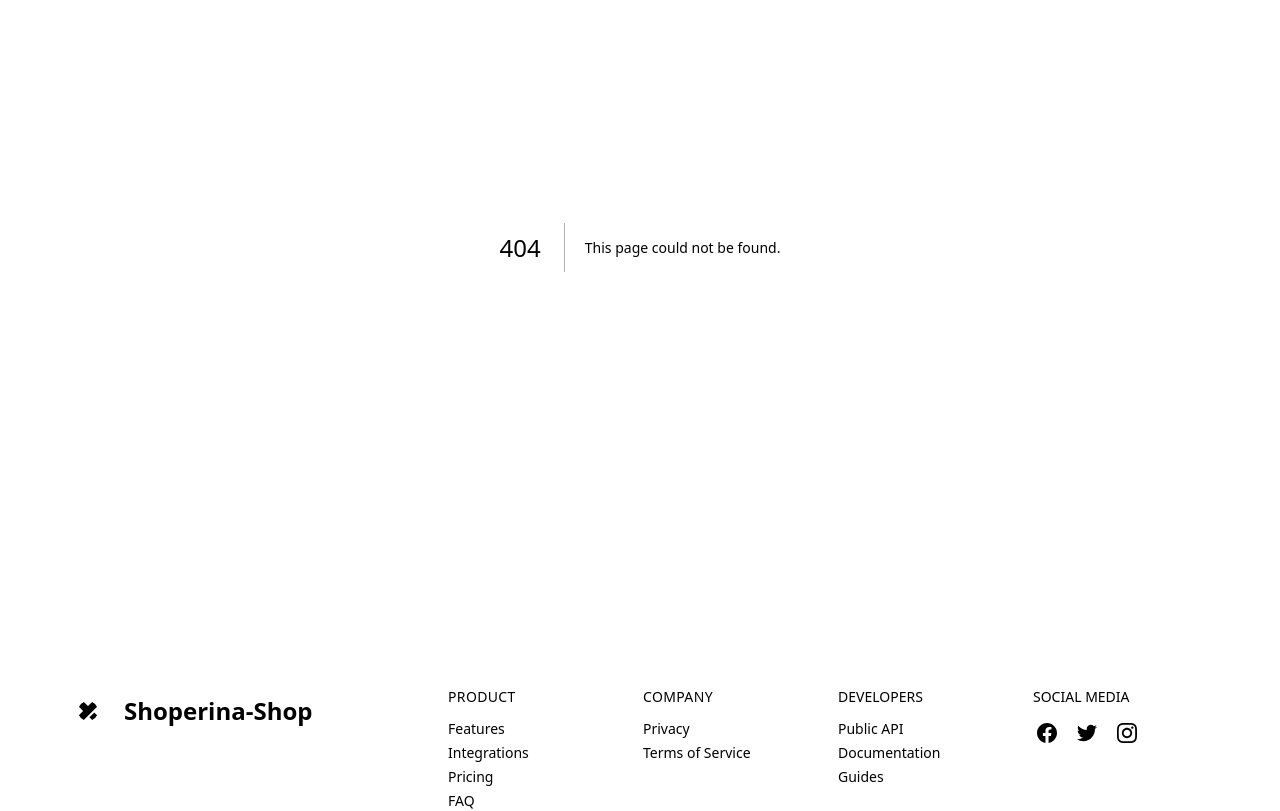
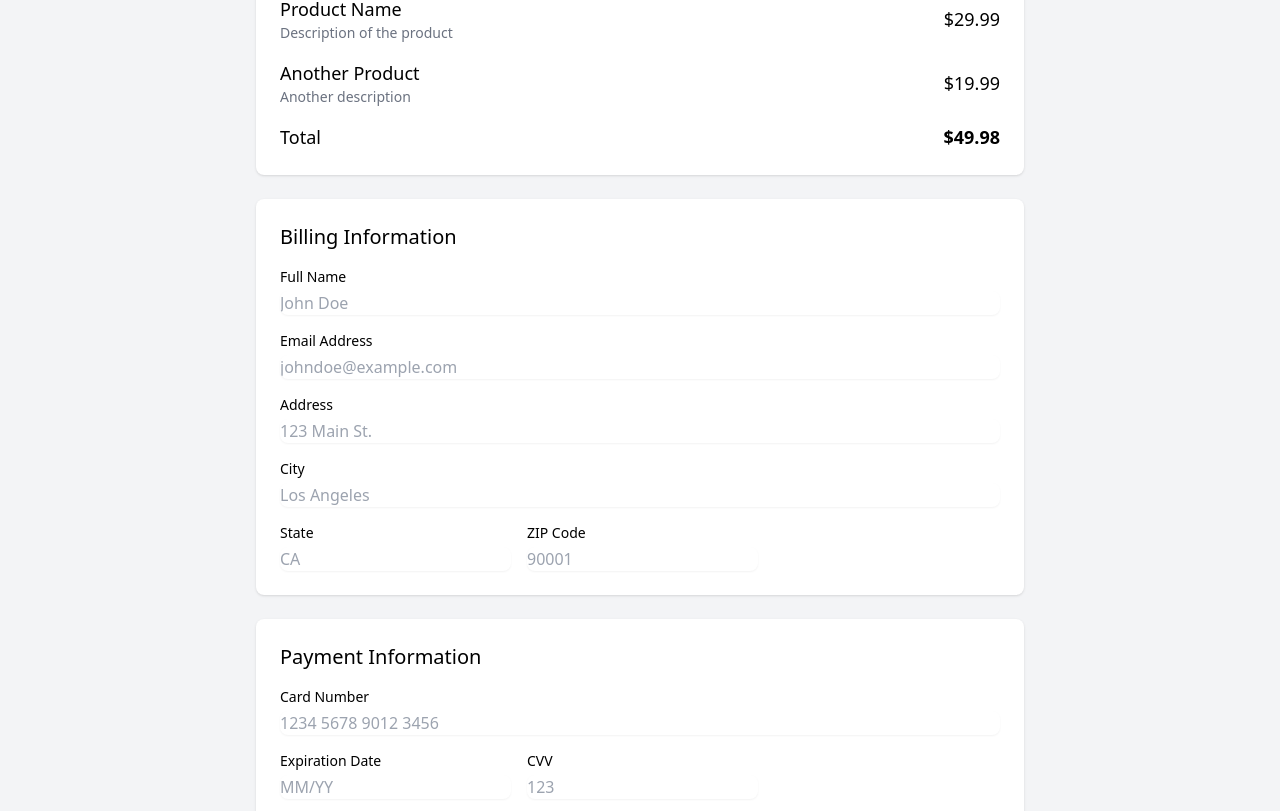
Before and after one commit to saadafahmed45/shoperina-ecommerce, a Next.js app: page /cart/checkout in a window 1280 px wide. Before the commit this address had no page. Shown: the part 217-1028 px from the top of the page. Built offline with nearby package versions, Linux system fonts and the light colour scheme.

Commit message:
added the cart page and checkout page

```diff
--- /dev/null
+++ b/app/cart/checkout/page.jsx
@@ -0,0 +1,150 @@
+import React from "react";
+
+function CheckoutPage() {
+  return (
+    <div className="min-h-screen bg-gray-100 p-6">
+      <div className="max-w-3xl mx-auto">
+        <h2 className="text-2xl font-semibold mb-6">Checkout</h2>
+
+        {/* Cart Items */}
+        <div className="bg-white rounded-lg shadow p-6 mb-6">
+          <h3 className="text-xl font-medium mb-4">Your Cart</h3>
+          <div className="space-y-4">
+            <div className="flex items-center justify-between">
+              <div>
+                <h4 className="text-lg font-medium">Product Name</h4>
+                <p className="text-sm text-gray-500">
+                  Description of the product
+                </p>
+              </div>
+              <div className="text-lg font-medium">$29.99</div>
+            </div>
+            <div className="flex items-center justify-between">
+              <div>
+                <h4 className="text-lg font-medium">Another Product</h4>
+                <p className="text-sm text-gray-500">Another description</p>
+              </div>
+              <div className="text-lg font-medium">$19.99</div>
+            </div>
+            <div className="flex items-center justify-between">
+              <div>
+                <h4 className="text-lg font-medium">Total</h4>
+              </div>
+              <div className="text-lg font-bold">$49.98</div>
+            </div>
+          </div>
+        </div>
+
+        {/* Billing Information */}
+        <div className="bg-white rounded-lg shadow p-6 mb-6">
+          <h3 className="text-xl font-medium mb-4">Billing Information</h3>
+          <form className="space-y-4">
+            <div>
+              <label className="block text-sm font-medium mb-1">
+                Full Name
+              </label>
+              <input
+                type="text"
+                className="w-full border-gray-300 rounded-lg shadow-sm"
+                placeholder="John Doe"
+              />
+            </div>
+            <div>
+              <label className="block text-sm font-medium mb-1">
+                Email Address
+              </label>
+              <input
+                type="email"
+                className="w-full border-gray-300 rounded-lg shadow-sm"
+                placeholder="johndoe@example.com"
+              />
+            </div>
+            <div>
+              <label className="block text-sm font-medium mb-1">Address</label>
+              <input
+                type="text"
+                className="w-full border-gray-300 rounded-lg shadow-sm"
+                placeholder="123 Main St."
+              />
+            </div>
+            <div>
+              <label className="block text-sm font-medium mb-1">City</label>
+              <input
+                type="text"
+                className="w-full border-gray-300 rounded-lg shadow-sm"
+                placeholder="Los Angeles"
+              />
+            </div>
+            <div className="flex space-x-4">
+              <div>
+                <label className="block text-sm font-medium mb-1">State</label>
+                <input
+                  type="text"
+                  className="w-full border-gray-300 rounded-lg shadow-sm"
+                  placeholder="CA"
+                />
+              </div>
+              <div>
+                <label className="block text-sm font-medium mb-1">
+                  ZIP Code
+                </label>
+                <input
+                  type="text"
+                  className="w-full border-gray-300 rounded-lg shadow-sm"
+                  placeholder="90001"
+                />
+              </div>
+            </div>
+          </form>
+        </div>
+
+        {/* Payment Information */}
+        <div className="bg-white rounded-lg shadow p-6">
+          <h3 className="text-xl font-medium mb-4">Payment Information</h3>
+          <form className="space-y-4">
+            <div>
+              <label className="block text-sm font-medium mb-1">
+                Card Number
+              </label>
+              <input
+                type="text"
+                className="w-full border-gray-300 rounded-lg shadow-sm"
+                placeholder="1234 5678 9012 3456"
+              />
+            </div>
+            <div className="flex space-x-4">
+              <div>
+                <label className="block text-sm font-medium mb-1">
+                  Expiration Date
+                </label>
+                <input
+                  type="text"
+                  className="w-full border-gray-300 rounded-lg shadow-sm"
+                  placeholder="MM/YY"
+                />
+              </div>
+              <div>
+                <label className="block text-sm font-medium mb-1">CVV</label>
+                <input
+                  type="text"
+                  className="w-full border-gray-300 rounded-lg shadow-sm"
+                  placeholder="123"
+                />
+              </div>
+            </div>
+            <div>
+              <button
+                type="submit"
+                className="w-full bg-blue-600 text-white py-3 rounded-lg font-medium"
+              >
+                Complete Purchase
+              </button>
+            </div>
+          </form>
+        </div>
+      </div>
+    </div>
+  );
+}
+
+export default CheckoutPage;
--- a/app/cart/page.jsx
+++ b/app/cart/page.jsx
@@ -7,8 +7,11 @@ import { MyContext } from "../Context/Context";
 const CartPage = () => {
   const { cartItems } = useContext(MyContext);
   const router = useRouter();
+  const navigateToBackHome = () => {
+    router.push("/");
+  };
   const navigateToCheckout = () => {
-    router.push("/");
+    router.push("/cart/checkout");
   };
   const subtotal = cartItems.reduce((total, item) => total + item.price * 1, 0);
 
@@ -91,7 +94,7 @@ const CartPage = () => {
         </div>
         <div className="flex justify-end space-x-4">
           <button
-            onClick={navigateToCheckout}
+            onClick={navigateToBackHome}
             type="button"
             className="px-6 py-2 border rounded-md border-violet-600"
           >
@@ -99,6 +102,7 @@ const CartPage = () => {
             <span className="sr-only sm:not-sr-only">to shop</span>
           </button>
           <button
+            onClick={navigateToCheckout}
             type="button"
             className="px-6 py-2 border rounded-md bg-violet-600 text-gray-50 border-violet-600"
           >
--- a/app/components/HeroSlider.jsx
+++ b/app/components/HeroSlider.jsx
@@ -29,27 +29,7 @@ const HeroSlider = () => {
                   className="lg:h-screen h-1/2 w-full select-none object-cover"
                   src="https://images.pexels.com/photos/135620/pexels-photo-135620.jpeg"
                 />
-                <div className="absolute left-1/2 top-1/2 z-40 w-full -translate-x-1/2 -translate-y-1/2 transform">
-                  <div class="items-center justify-center row lg:flex">
-                    <div class="w-1/2 lg:w-1/2">
-                      <div class="lg:max-w-lg ">
-                        <h1 class="text-xl font-semibold text-gray-800 dark:text-white lg:text-4xl">
-                          Best place to choose <br /> your{" "}
-                          <span class="text-blue-500 ">clothes</span>
-                        </h1>
-
-                        <p class="mt-3 text-sm text-gray-600 dark:text-gray-400">
-                          Lorem ipsum dolor sit amet, consectetur adipisicing
-                          elit.
-                        </p>
-
-                        <button class="w-1/2 px-5 py-2 mt-6 text-sm tracking-wider text-white uppercase transition-colors duration-300 transform bg-blue-600 rounded-lg lg:w-auto hover:bg-blue-500 focus:outline-none focus:bg-blue-500">
-                          Shop Now
-                        </button>
-                      </div>
-                    </div>
-                  </div>
-                </div>
+                <div className="absolute left-1/2 top-1/2 z-40 w-full -translate-x-1/2 -translate-y-1/2 transform"></div>
               </div>
             </SwiperSlide>
             <SwiperSlide>
--- a/app/components/ProductsCard.jsx
+++ b/app/components/ProductsCard.jsx
@@ -11,10 +11,99 @@ const ProductsCard = ({ product }) => {
   const { cartItems, handleAddedCart } = useContext(MyContext);
 
   return (
-    <div className="group relative block overflow-hidden shadow-lg">
-      <button className="absolute end-4 top-4 z-10 rounded-full bg-white p-1.5 text-gray-900 transition hover:text-gray-900/75">
-        <span className="sr-only">Wishlist</span>
+    // <div className="group relative block overflow-hidden shadow-lg">
+    //   <button className="absolute end-4 top-4 z-10 rounded-full bg-white p-1.5 text-gray-900 transition hover:text-gray-900/75">
+    //     <span className="sr-only">Wishlist</span>
 
+    //     <svg
+    //       xmlns="http://www.w3.org/2000/svg"
+    //       fill="none"
+    //       viewBox="0 0 24 24"
+    //       strokeWidth="1.5"
+    //       stroke="currentColor"
+    //       className="h-4 w-4"
+    //     >
+    //       <path
+    //         strokeLinecap="round"
+    //         strokeLinejoin="round"
+    //         d="M21 8.25c0-2.485-2.099-4.5-4.688-4.5-1.935 0-3.597 1.126-4.312 2.733-.715-1.607-2.377-2.733-4.313-2.733C5.1 3.75 3 5.765 3 8.25c0 7.22 9 12 9 12s9-4.78 9-12z"
+    //       />
+    //     </svg>
+    //   </button>
+    //   <Link href={`/products/${id}`}>
+    //     <Image
+    //       width={200}
+    //       height={200}
+    //       src={images[0]}
+    //       alt=""
+    //       // loading="lazy"
+    //       className="h-64 w-full object-contain transition duration-500 group-hover:scale-105 sm:h-72 cursor-pointer"
+    //     />
+    //   </Link>
+
+    //   <div className="relative border border-gray-100 bg-white p-4">
+    //     {/* <span className="whitespace-nowrap bg-yellow-400 px-3 py-1.5 text-xs font-medium">
+    //       {" "}
+    //       New{" "}
+    //     </span> */}
+
+    //     <h3 className="mt-4 text-sm md:text-lg font-medium text-gray-900">
+    //       {title.slice(0, 30)}..
+    //     </h3>
+
+    //     <p className="mt-1.5 text-sm text-gray-700">${price}</p>
+    //     <div className="mt-1.5 text-md text-gray-700">
+    //       <ReactStars
+    //         // count={5}
+    //         value={rating}
+    //         size={20}
+    //         edit={false}
+    //         activeColor="#ffd700"
+    //       />
+    //     </div>
+
+    //     <div className="mt-2">
+    //       <button
+    //         onClick={() => handleAddedCart(product)}
+    //         className="block w-full rounded bg-yellow-400 p-2 md:p-4 text-sm font-medium transition hover:scale-105"
+    //       >
+    //         Add to Cart
+    //       </button>
+    //     </div>
+    //   </div>
+    // </div>
+
+    <article className="rounded-xl bg-white p-3 shadow-lg hover:shadow-xl hover:transform hover:scale-105 duration-300 ">
+      <a href="#">
+        <Link
+          href={`/products/${id}`}
+          className="relative flex items-end overflow-hidden rounded-xl"
+        >
+          <img
+            src={images[0]}
+            alt="Hotel Photo"
+            className=" object-contain w-full h-52  cursor-pointer"
+          />
+        </Link>
+
+        <div className="mt-1 p-2">
+          <h2 className="text-slate-700"> {title.slice(0, 25)}..</h2>
+          <p className="mt-1 text-sm text-slate-400">
+            <div className="mt-1.5 text-md text-gray-700">
+              <ReactStars
+                // count={5}
+                value={rating}
+                size={20}
+                edit={false}
+                activeColor="#ffd700"
+              />
+            </div>
+          </p>
+
+          <div className="mt-3 flex items-end justify-between flex-col md:flex-row">
+            <p className="text-lg font-bold text-blue-500">${price}</p>
+
+            <div className="flex items-center space-x-1.5 rounded-lg bg-yellow-400 px-4 py-1.5  duration-100 hover:bg-yellow-600 font-semibold">
               <svg
                 xmlns="http://www.w3.org/2000/svg"
                 fill="none"
@@ -26,52 +115,21 @@ const ProductsCard = ({ product }) => {
                 <path
                   strokeLinecap="round"
                   strokeLinejoin="round"
-            d="M21 8.25c0-2.485-2.099-4.5-4.688-4.5-1.935 0-3.597 1.126-4.312 2.733-.715-1.607-2.377-2.733-4.313-2.733C5.1 3.75 3 5.765 3 8.25c0 7.22 9 12 9 12s9-4.78 9-12z"
+                  d="M2.25 3h1.386c.51 0 .955.343 1.087.835l.383 1.437M7.5 14.25a3 3 0 00-3 3h15.75m-12.75-3h11.218c1.121-2.3 2.1-4.684 2.924-7.138a60.114 60.114 0 00-16.536-1.84M7.5 14.25L5.106 5.272M6 20.25a.75.75 0 11-1.5 0 .75.75 0 011.5 0zm12.75 0a.75.75 0 11-1.5 0 .75.75 0 011.5 0z"
                 />
               </svg>
-      </button>
-      <Link href={`/products/${id}`}>
-        <Image
-          width={200}
-          height={200}
-          src={images[0]}
-          alt=""
-          // loading="lazy"
-          className="h-64 w-full object-contain transition duration-500 group-hover:scale-105 sm:h-72 cursor-pointer"
-        />
-      </Link>
 
-      <div className="relative border border-gray-100 bg-white p-4">
-        {/* <span className="whitespace-nowrap bg-yellow-400 px-3 py-1.5 text-xs font-medium">
-          {" "}
-          New{" "}
-        </span> */}
-
-        <h3 className="mt-4 text-sm md:text-lg font-medium text-gray-900">
-          {title.slice(0, 30)}..
-        </h3>
-
-        <p className="mt-1.5 text-sm text-gray-700">${price}</p>
-        <div className="mt-1.5 text-md text-gray-700">
-          <ReactStars
-            // count={5}
-            value={rating}
-            size={20}
-            edit={false}
-            activeColor="#ffd700"
-          />
-        </div>
-
-        <div className="mt-2">
               <button
                 onClick={() => handleAddedCart(product)}
-            className="block w-full rounded bg-yellow-400 p-2 md:p-4 text-sm font-medium transition hover:scale-105"
+                className="text-sm"
               >
-            Add to Cart
+                Add to cart
               </button>
             </div>
           </div>
         </div>
+      </a>
+    </article>
   );
 };
 
--- a/app/components/SkeletonCard.jsx
+++ b/app/components/SkeletonCard.jsx
@@ -1,7 +1,7 @@
 import React from "react";
 
 const SkeletonCard = () => {
-  const item = [{ id: 1 }, { id: 2 }, { id: 3 }, { id: 4 }, { id: 5 }];
+  const item = [{ id: 1 }, { id: 2 }, { id: 3 }, { id: 4 }];
 
   return (
     <div className=" mx-8 lg:mx-4 my-16  space-x-4 ">
--- a/app/products/page.jsx
+++ b/app/products/page.jsx
@@ -1,64 +1,64 @@
 "use client";
 import React, { useEffect, useState } from "react";
-// import productsApi from "../api/productsApi";
 import ProductsCard from "../components/ProductsCard";
-// import { productsApi } from "../api/productsApi";
 import axios from "axios";
-const Products = async () => {
-  // const product = await productsApi();
-  // console.log(products);
-  // const products = product.products;
-  // // data filtering start
-  // const [quary, setQuary] = useState("");
 
-  // console.log(product.filter((pr) => pr.title.toLowerCase().includes(quary)));
-  // // console.log(quary);
-
-  const [products, setProduct] = useState([]);
+const Products = () => {
+  const [products, setProducts] = useState([]);
   const [visible, setVisible] = useState(8);
-
-  const visibleProducts = products.slice(0, visible);
-
-  const loadMore = () => {
-    setVisible(visible + visible);
-  };
+  const [searchQuery, setSearchQuery] = useState("");
 
   useEffect(() => {
     axios
       .get(`https://dummyjson.com/products/search?q=phone`)
-      .then(function (response) {
-        // handle success
-        setProduct(response.data.products);
-        // console.log(response.data.products);
+      .then((response) => {
+        setProducts(response.data.products);
       })
-      .catch(function (error) {
-        // handle error
+      .catch((error) => {
         console.log(error);
-      })
-      .finally(function () {
-        // always executed
       });
   }, []);
 
+  // Filter products based on search query
+  const filteredProducts = products.filter((product) =>
+    product.title.toLowerCase().includes(searchQuery.toLowerCase())
+  );
+
+  const visibleProducts = filteredProducts.slice(0, visible);
+
+  const loadMore = () => {
+    setVisible(visible + 8);
+  };
+
   return (
-    <div className=" mx-4 lg:mx-24 my-10 space-y-8">
+    <div className="mx-4 lg:mx-24 my-10 space-y-8">
       <div className="border-b-2 py-2">
         <h2 className="text-xl font-semibold">Choose the Products:</h2>
       </div>
-      <div className="grid grid-cols-2 gap-2 space-y-4  md:gap-6 md:grid-cols-2 lg:grid-cols-4 items-center">
-        {visibleProducts.map((product, index) => (
+      <div>
+        <input
+          type="text"
+          placeholder="Search products..."
+          value={searchQuery}
+          onChange={(e) => setSearchQuery(e.target.value)}
+          className="border p-2 w-full"
+        />
+      </div>
+      <div className="grid grid-cols-2 gap-2 space-y-4 md:gap-6 md:grid-cols-2 lg:grid-cols-4 items-center">
+        {visibleProducts.map((product) => (
           <ProductsCard product={product} key={product.id} />
         ))}
       </div>
+      {visible < filteredProducts.length && (
         <div className="text-center">
-        {" "}
           <button
             className="bg-purple-700 text-white py-2 px-2 hover:bg-purple-600"
-          onClick={() => loadMore()}
+            onClick={loadMore}
           >
-          see more{" "}
+            See more
           </button>
         </div>
+      )}
     </div>
   );
 };
```
Also changed, not shown: app/Context/Context.jsx (+10 -0 lines). Lines whose indentation alone changed are shown as unchanged.
